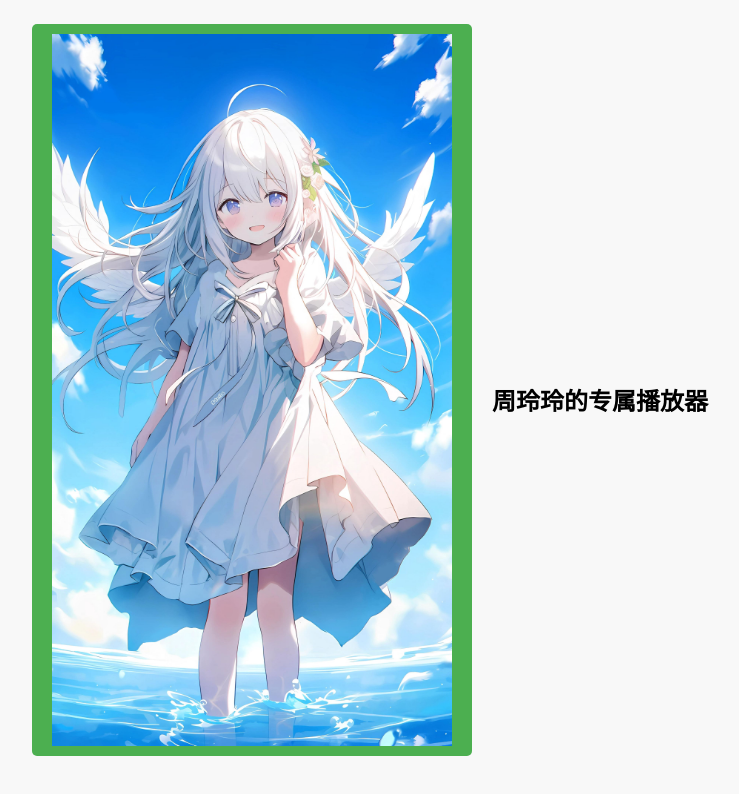
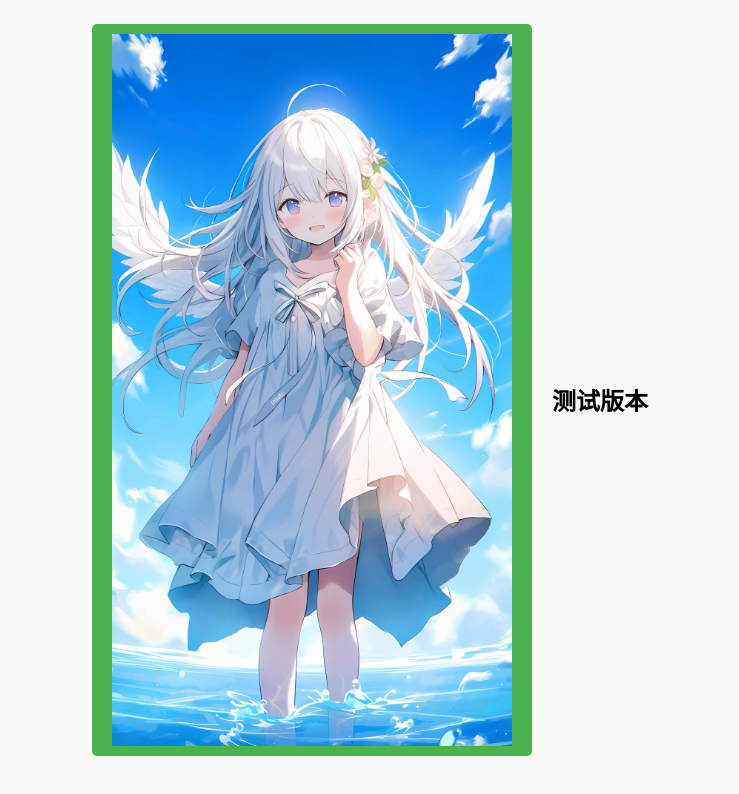
Before and after one commit to Crossbell-gif/Crossbell279, a plain HTML site: page index.html in a window 1280 px wide. Shown: the whole page, without its empty margins (270-1009 px from the left). Drawn offline with Linux system fonts and the light colour scheme.

Commit message:
Update index.html

```diff
--- a/index.html
+++ b/index.html
@@ -74,7 +74,7 @@
     <img id="playButton" src="angel_girl_wings_993751_2160x3840.jpg" alt="音乐封面" onclick="toggleAudio()">
 
     <div id="additionalContent">
-        <div id="leftText">周玲玲的专属播放器</div>
+        <div id="leftText">测试版本</div>
     </div>
 
     <!-- 音频元素，设置autoplay属性以实现自动播放 -->
```
